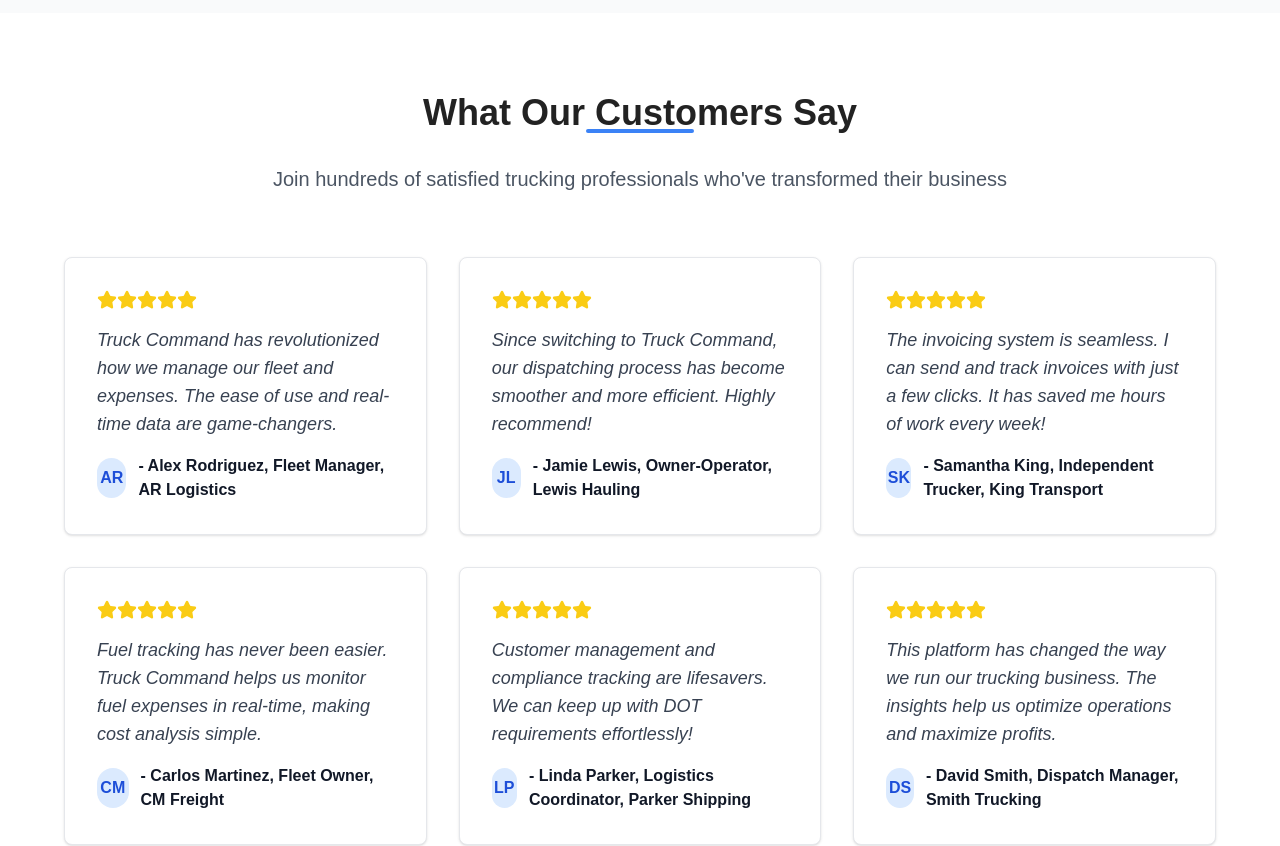
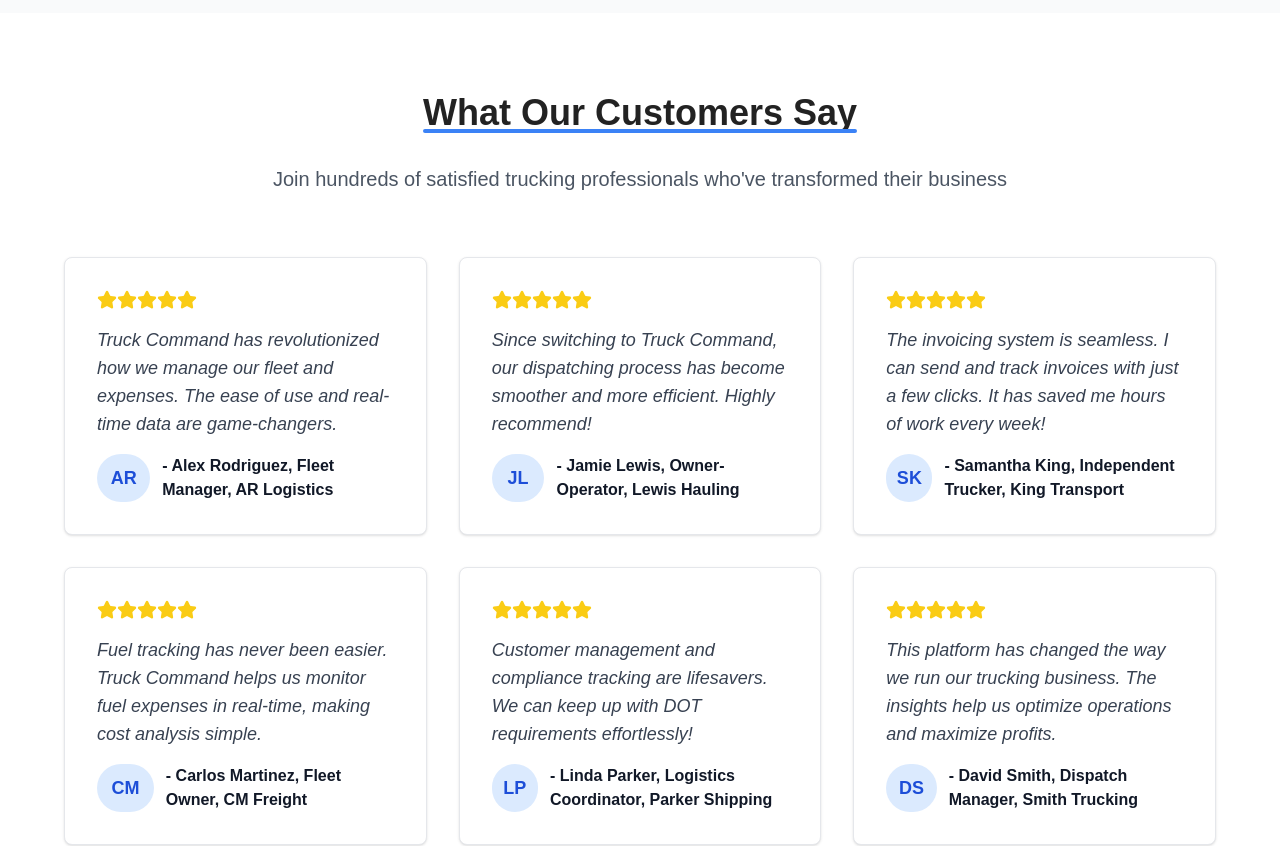
Before and after one commit to HighYieldSolar/truck-cmd, a Next.js app: page / in a window 1280 px wide. Shown: the part 2360-3206 px from the top of the page. Built offline with nearby package versions, Linux system fonts and the light colour scheme.

Commit message:
testimonal $ title updates

```diff
--- a/src/components/sections.js
+++ b/src/components/sections.js
@@ -13,7 +13,7 @@
     <div className="text-center mb-16">
       <h2 className="text-3xl md:text-4xl font-bold mb-4 inline-block relative">
         {title}
-        <div className="absolute bottom-0 left-0 right-0 mx-auto w-1/4 h-1 bg-blue-500 rounded"></div>
+        <div className="absolute bottom-0 left-0 right-0 h-1 bg-blue-500 rounded"></div>
       </h2>
       {subtitle && (
         <p className="text-xl text-gray-600 max-w-3xl mx-auto mt-4">
@@ -148,12 +148,12 @@
                 {testimonial.text}
               </blockquote>
               <div className="flex items-center">
-                <div className="w-10 h-10 bg-blue-100 rounded-full flex items-center justify-center text-blue-700 font-bold">
+                <div className="w-20 h-12 bg-blue-100 rounded-full flex items-center justify-center text-blue-700 font-bold text-lg">
                   {testimonial.name.split(' ')[0][0]}{testimonial.name.split(' ')[1]?.[0] || ''}
-                </div>
-                <span className="ml-3 font-semibold text-gray-900">
-                  - {testimonial.name}, {testimonial.role && testimonial.company ? `${testimonial.role}, ${testimonial.company}` : ''}
-                </span>
+              </div>
+                  <span className="ml-3 font-semibold text-gray-900">
+                    - {testimonial.name}, {testimonial.role && testimonial.company ? `${testimonial.role}, ${testimonial.company}` : ''}
+                  </span>
               </div>
             </div>
           ))}
```
